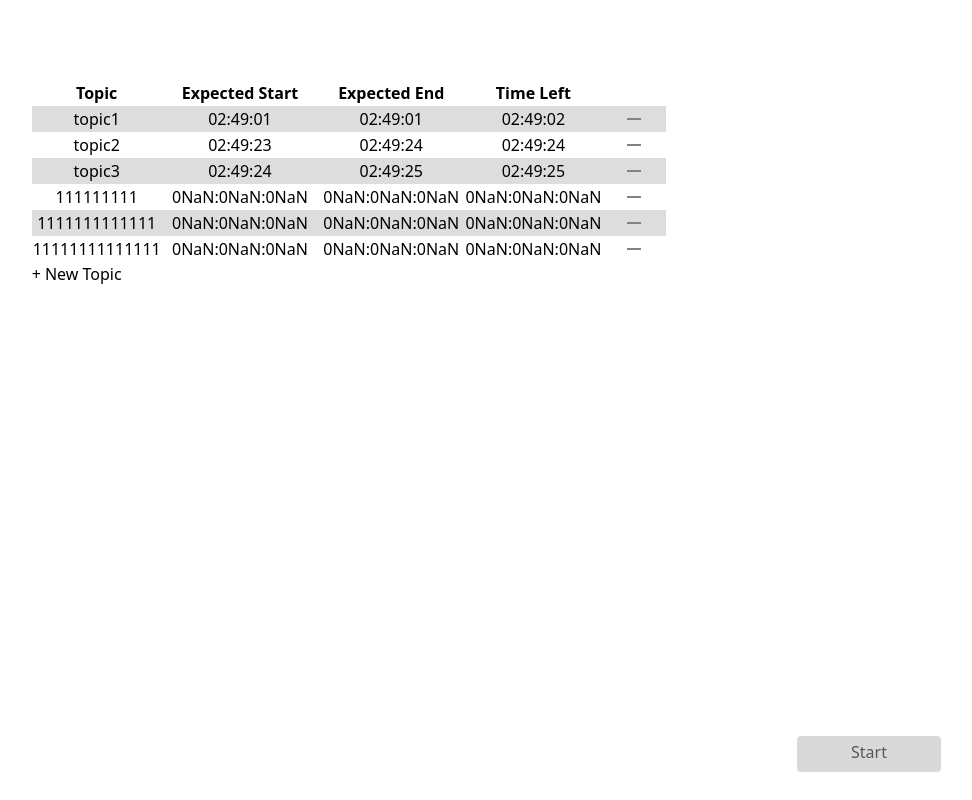
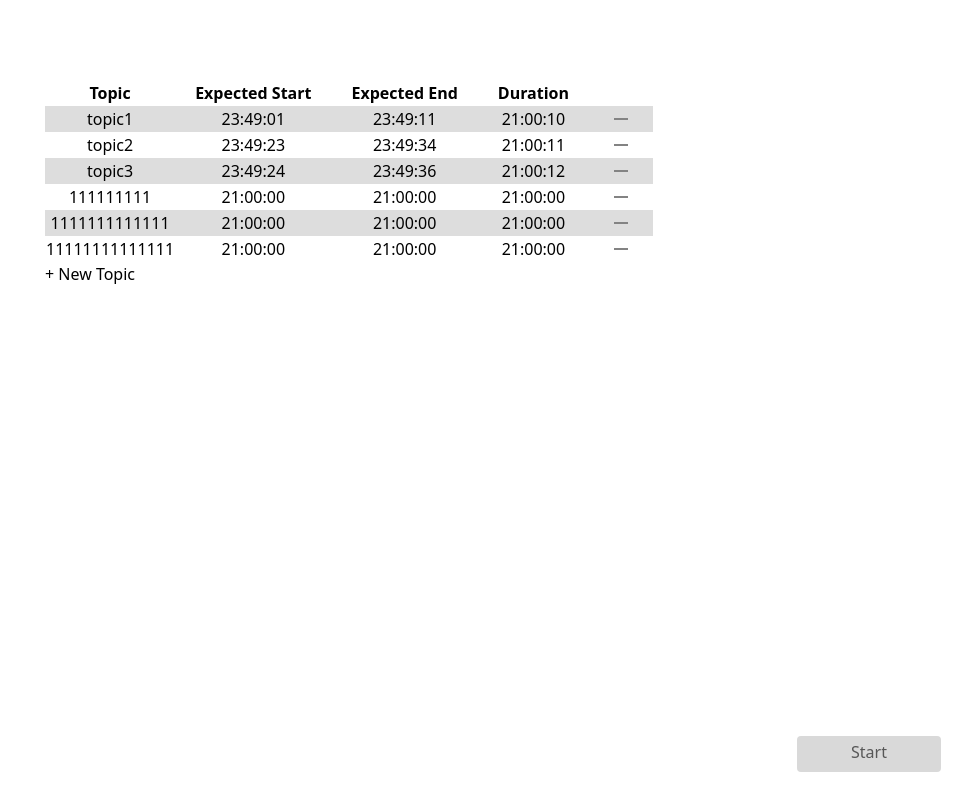
Before and after one commit to The-Shadow-of-Debugging/Timer, a Vue app: page /project/1 in a window 1280 px wide. Shown: the whole page, without its empty margins (291-1263 px from the left). Built offline with nearby package versions, Linux system fonts and the light colour scheme; data requests are answered from the project's data file.

Commit message:
add some functions

```diff
--- a/db.json
+++ b/db.json
@@ -202,61 +202,71 @@
       "timeToEnd": "",
       "status": "notStarted",
       "id": 29
-    }
-  ],
-  "carts": [
+    },
     {
-      "id": 1
+      "title": "1111111111",
+      "timeToStart": "",
+      "timeToEnd": "",
+      "status": "notStarted",
+      "id": 30
     }
   ],
   "themes": [
     {
       "id": 1,
-      "cartId": "1",
+      "projectId": "1",
       "title": "topic1",
       "start": 1651741200,
-      "end": 1651741210,
-      "left": 1651742108
+      "duration": 10000
     },
     {
       "id": 2,
-      "cartId": "1",
+      "projectId": "1",
       "title": "topic2",
       "start": 1651763700,
-      "end": 1651764600,
-      "left": 1651764630
+      "duration": 11000
     },
     {
       "id": 3,
-      "cartId": "1",
+      "projectId": "1",
       "title": "topic3",
       "start": 1651764600,
-      "end": 1651765500,
-      "left": 1651765515
+      "duration": 12000
     },
     {
       "title": "111111111",
       "start": "",
-      "end": "",
-      "left": "",
-      "cartId": "1",
+      "duration": "",
+      "projectId": "1",
       "id": 12
     },
     {
       "title": "1111111111111",
       "start": "",
-      "end": "",
-      "left": "",
-      "cartId": "1",
+      "duration": "",
+      "projectId": "1",
       "id": 17
     },
     {
       "title": "11111111111111",
       "start": "",
-      "end": "",
-      "left": "",
-      "cartId": "1",
+      "duration": "",
+      "projectId": "1",
       "id": 20
+    },
+    {
+      "title": "11111111111",
+      "start": "",
+      "duration": "",
+      "projectId": "2",
+      "id": 23
+    },
+    {
+      "title": "1111111111111",
+      "start": "",
+      "duration": "",
+      "projectId": "2",
+      "id": 24
     }
   ]
 }
--- a/routes.json
+++ b/routes.json
@@ -1,3 +1,3 @@
 {
-    "/carts/:cartId/themes/:itemId": "/themes/:itemId"
+    "/projects/:projectId/themes/:id": "/themes/:id"
 }
--- a/src/components/UI/MyTimer.vue
+++ b/src/components/UI/MyTimer.vue
@@ -10,10 +10,6 @@
 export default {
   name: 'MyTimer',
   props: {
-    topics: {
-      type: Array,
-      required: true
-    },
     date: {
       type: Object,
       required: true
--- a/src/components/UI/TopicsTable.vue
+++ b/src/components/UI/TopicsTable.vue
@@ -5,14 +5,14 @@
               <th>Topic</th>
               <th>Expected Start</th>
               <th>Expected End</th>
-              <th>Time Left</th>
+              <th>Duration</th>
             <th></th>
           </tr>
           <tr v-for="topic in topics" :key="topic.id">
               <td>{{topic.title}}</td>
               <td>{{fromNumberToTime(topic.start)}}</td>
-              <td>{{fromNumberToTime(topic.end)}}</td>
-              <td>{{fromNumberToTime(topic.left)}}</td>
+              <td>{{fromNumberToTime(topic.start + topic.duration)}}</td>
+              <td>{{fromNumberToTime(topic.duration)}}</td>
               <td>
                 <svg @click="$emit('remove', topic)" width="14" height="2" viewBox="0 0 14 2" fill="none" xmlns="http://www.w3.org/2000/svg">
                   <line y1="1" x2="14" y2="1" stroke="#838383" stroke-width="2"/>
@@ -30,15 +30,11 @@ export default {
         topics: {
             type: Array,
             required: true
-        },
-        left: {
-          type: Boolean,
-          required: true
         }
     },
     methods: {
       fromNumberToTime(number) {
-        const date = new Date(number)
+        const date = new Date(number - 10800000)
         return (String(date.getHours()).length === 2 ? date.getHours() : '0' + date.getHours()) + ':'
         + (String(date.getMinutes()).length === 2 ? date.getMinutes() : '0' + date.getMinutes()) + ':'
         + (String(date.getSeconds()).length === 2 ? date.getSeconds() : '0' +date.getSeconds())
--- a/src/pages/TimerPage.vue
+++ b/src/pages/TimerPage.vue
@@ -1,6 +1,6 @@
 <template>
   <div class="TimerPage">
-    <MyTimer :topics="getTopic" :date="currentTime" :number="process" class="timer mx-auto"></MyTimer>
+    <MyTimer :date="currentTime" :number="process" class="timer mx-auto"></MyTimer>
     <div class="buttons">
       <PreviousButton @click="previousTimer" :disabled="disable"></PreviousButton>
       <StartButton class="next" v-if="!start" @click="startTimer"></StartButton>
@@ -10,15 +10,15 @@
     <div class="authors">
       <div class="authors__item" v-if="previous !== index">
         <h2>Previous</h2>
-        <div>{{topics[previous].title}}</div>
+        <div>{{checkPrevious()}}</div>
       </div>
       <div class="authors__item">
         <h2>Now</h2>
-        <div>{{topics[index].title}}</div>
+        <div>{{checkCurrent()}}</div>
       </div>
       <div class="authors__item" v-if="next !== index">
         <h2>Next</h2>
-        <div>{{topics[next].title}}</div>
+        <div>{{checkNext()}}</div>
       </div>
     </div>
   </div>
@@ -51,18 +51,16 @@ export default {
     }),
     ...mapActions({
       fetchTopics: 'topic/fetchTopics',
+      obtainTopics: 'topic/obtainTopics',
     }),
-    showDialog() {
-      this.dialogVisible = true
-    },
     startTimer() {
       this.start = true
-      const difTime = this.getTopic[this.index].end - this.getTopic[this.index].start
+      const difTime = this.topics[this.index].duration / 1000
       let seconds = 1
       this.stop = setInterval(() => {
-        if (this.getTopic[this.index].end - 1 === this.getTopic[this.index].start)
+        if (this.topics[this.index].duration === 0)
           clearInterval(this.stop)
-        this.getTopic[this.index].end -= 1
+        this.topics[this.index].duration -= 1000
         this.process = (100 -(seconds / difTime) * 100)
         seconds++
         },1000)
@@ -73,10 +71,10 @@ export default {
     },
     nextTimer() {
       this.process = 101
-      if (this.getTopic.length - 1 > this.index) {
+      if (this.topics.length - 1 > this.index) {
         this.previous = this.index
         this.index += 1
-        if (this.index !== this.getTopic.length - 1) {
+        if (this.index !== this.topics.length - 1) {
           this.next = this.index + 1
         }
       }
@@ -90,6 +88,44 @@ export default {
           this.previous = this.index - 1
         }
       }
+    },
+    checkPrevious() {
+      try {
+        // eslint-disable-next-line no-empty
+        if (this.topics[this.previous].title) {
+        }
+      }
+      catch (e) {
+        console.log('e', e)
+        return ''
+      }
+
+      return this.topics[this.previous].title
+    },
+    checkCurrent() {
+      try {
+        // eslint-disable-next-line no-empty
+        if (this.topics[this.index].title) {
+        }
+      }
+      catch (e) {
+        console.log('e', e)
+        return ''
+      }
+
+      return this.topics[this.index].title
+    },
+    checkNext: function () {
+      try {
+        // eslint-disable-next-line no-empty
+        if (this.topics[this.next]) {
+        }
+      } catch (e) {
+        console.log('e', e)
+        return ''
+      }
+
+      return this.topics[this.next].title
     }
   },
   computed: {
@@ -99,28 +135,34 @@ export default {
     ...mapGetters({
       getTopics: 'topic/getTopics'
     }),
-    getTopic(){
-      console.log('this.getTopics', this.topics)
-      return this.topics
-    },
     currentTime() {
-      if (this.index !== this.getTopic.length - 1) {
-        // eslint-disable-next-line vue/no-side-effects-in-computed-properties
-        this.next = this.index + 1
+      let date
+      try {
+        date = new Date(this.topics[this.index].duration - 10800000)
+        if (this.index !== this.topics.length - 1) {
+          // eslint-disable-next-line vue/no-side-effects-in-computed-properties
+          this.next = this.index + 1
+        }
+        if (0 >= this.topics[this.index].duration) {
+          this.stopTimer()
+          return {"hours": '00',
+            "minutes": '00',
+            "seconds": '00'}
+        }
       }
-      /* Вычитать 10800*/
-      if (this.getTopic[this.index].start >= this.getTopic[this.index].end) {
-        this.stopTimer()
-        // eslint-disable-next-line vue/no-side-effects-in-computed-properties
-        this.process = 0
-        return {"hours": '00',
+      catch(e) {
+        console.log(e)
+        return {
+          "hours": '00',
           "minutes": '00',
-          "seconds": '00'}
+          "seconds": '00'
+        }
       }
-      const date = new Date((this.getTopic[this.index].end - this.getTopic[this.index].start - 10800) * 1000)
-      return {"hours": String(date.getHours()).length === 2 ? date.getHours() : '0' + date.getHours(),
-        "minutes": String(date.getMinutes()).length === 2 ? date.getMinutes() : '0' + date.getMinutes(),
-        "seconds": String(date.getSeconds()).length === 2 ? date.getSeconds() : '0' +date.getSeconds()}
+      return {
+        "hours": (String(date.getHours()).length === 2 ? date.getHours() : '0' + date.getHours()),
+        "minutes": (String(date.getMinutes()).length === 2 ? date.getMinutes() : '0' + date.getMinutes()),
+        "seconds": (String(date.getSeconds()).length === 2 ? date.getSeconds() : '0' + date.getSeconds())
+      }
     }
   },
   mounted(){
--- a/src/store/topicsModule.js
+++ b/src/store/topicsModule.js
@@ -18,7 +18,6 @@ export const topicsModule = {
         }
     },
     actions: {
-        // eslint-disable-next-line no-unused-vars
         async fetchTopics({state, commit}) {
             try {
                 const response = await axios.get('http://localhost:3000/themes');
@@ -31,13 +30,13 @@ export const topicsModule = {
         },
         async addTopic({commit}, {topic, id}) {
             commit('ADD_TOPIC', topic)
-            console.log('id', id)
-            await axios.post(`http://localhost:3000/carts/${id}/themes`, topic)
+            await axios.post(`http://localhost:3000/projects/${id}/themes`, topic)
         },
         // eslint-disable-next-line no-unused-vars
         obtainTopics({state, commit, getters}, id) {
-            if (typeof getters.getTopics.filter(topic => topic.cartId === id) !== 'undefined') {
-                commit('setTopics', getters.getTopics.filter(topic => topic.cartId === id))
+            console.log('obtainTopics', getters.getTopics)
+            if (typeof getters.getTopics.filter(topic => topic.projectId === id) !== 'undefined') {
+                commit('setTopics', getters.getTopics.filter(topic => topic.projectId === id))
             }
             else {
                 commit('setTopics', [])
@@ -46,12 +45,12 @@ export const topicsModule = {
         },
         async deleteTopic({state}, {topic, id}) {
             console.log(`http://localhost:3000/carts/${id}/themes/${topic.id}`)
-            await axios.delete(`http://localhost:3000/carts/${id}/themes/${topic.id}`, topic)
-
+            await axios.delete(`http://localhost:3000/projects/${id}/themes/${topic.id}`, topic)
             const gt = state.topics.filter(t => t.id !== topic.id).slice(0)
             console.log('deleteTopic', gt)
             state.topics.length = 0
             gt.forEach(topic => state.topics.push(topic))
+            //console.log('deleteTopic', state.topics)
         },
     },
     namespaced: true
```
